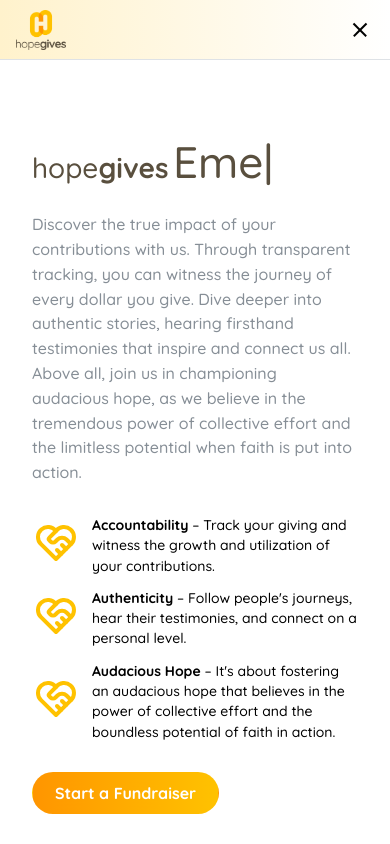
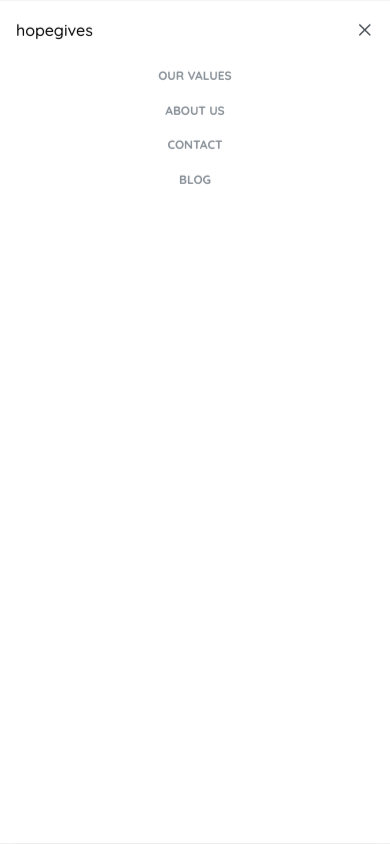
Before and after one commit to jwenger100/hope-gives, a Next.js app: page / in a window 390 px wide. Both pictures are taken after a click on the button 360 px from the left and 30 px from the top of the page. Shown: the top 844 px of the page. Built offline with nearby package versions, Linux system fonts and the light colour scheme.

Commit message:
Adds drawer component to header

```diff
--- a/src/components/Header.module.css
+++ b/src/components/Header.module.css
@@ -60,3 +60,11 @@
   /* &[data-active] {
   } */
 }
+
+.drawerContent {
+  display: flex;
+  flex-direction: column;
+  justify-content: space-between;
+  height: 100%;
+  width: 100%;
+}
--- a/src/components/Header.tsx
+++ b/src/components/Header.tsx
@@ -7,6 +7,7 @@ import {
   Image,
   Portal,
   rem,
+  Drawer,
 } from "@mantine/core";
 import { useDisclosure } from "@mantine/hooks";
 import classes from "./Header.module.css";
@@ -73,6 +74,22 @@ export function Header() {
             />
           </Container>
         </header>
+        <Drawer
+          opened={opened}
+          onClose={toggle}
+          position="top"
+          padding="md"
+          size="100%"
+          title="hopegives"
+          onClick={toggle}
+          zIndex={1000000}
+        >
+          <Box>
+            <Group gap={0} className={classes.drawerContent}>
+              {mainItems}
+            </Group>
+          </Box>
+        </Drawer>
       </Box>
     </Portal>
   );
```
